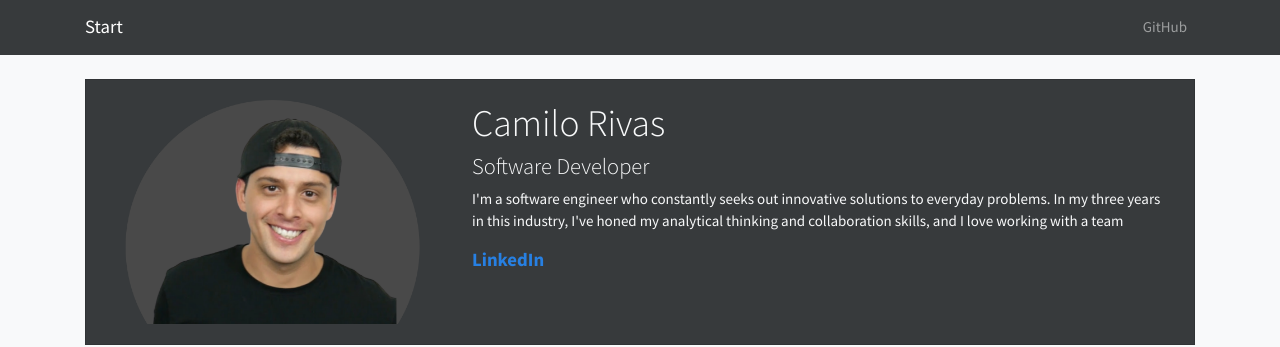
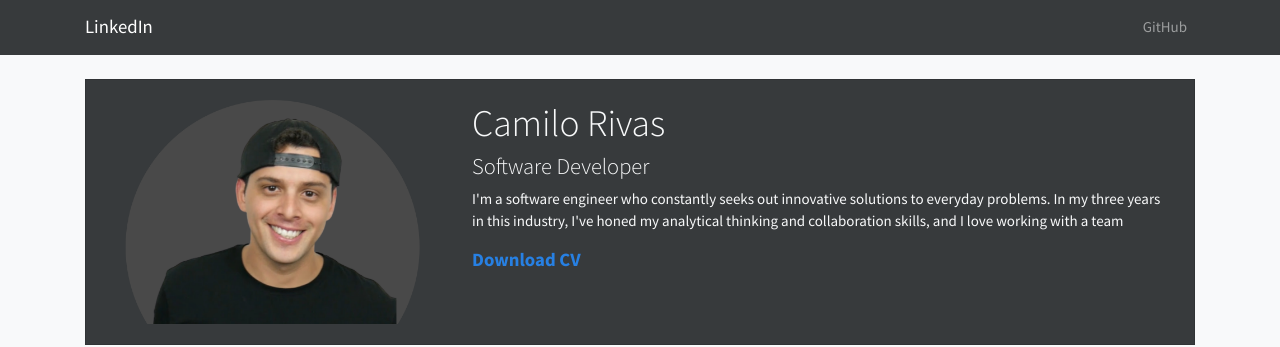
Before and after one commit to juancamilorivas/portafolio-juan-camilo, a Next.js app: page / in a window 1280 px wide. Shown: the top 347 px of the page. Built offline with nearby package versions, Linux system fonts and the light colour scheme.

Commit message:
CV added in index.js

```diff
--- a/components/Navbar.js
+++ b/components/Navbar.js
@@ -3,9 +3,9 @@ import Link from "next/link";
 const Navbar = () => (
   <nav className="navbar navbar-expand-lg navbar-dark bg-dark ">
     <div className="container">
-     <Link href="/" legacyBehavior>
+     <Link href="https://www.linkedin.com/in/juancamilorivasmolina/" legacyBehavior>
      <a className="navbar-brand" >
-        Start
+        LinkedIn
       </a>
      </Link>
       <button
--- a/pages/index.js
+++ b/pages/index.js
@@ -34,8 +34,8 @@ export default function Home() {
                 this industry, I've honed my analytical thinking and
                 collaboration skills, and I love working with a team
               </p>
-              <a href="https://www.linkedin.com/in/juan-camilo-rivas-molina-a079291b1/">
-                <h5 className="font-weight-bold">LinkedIn</h5>
+              <a href="juancamilorivasmolina.pdf" download="cv">
+                <h5 className="font-weight-bold">Download CV</h5>
               </a>
             </div>
           </div>
```
Also changed, not shown: 1 other file (tests, documents, lock files or other folders).
